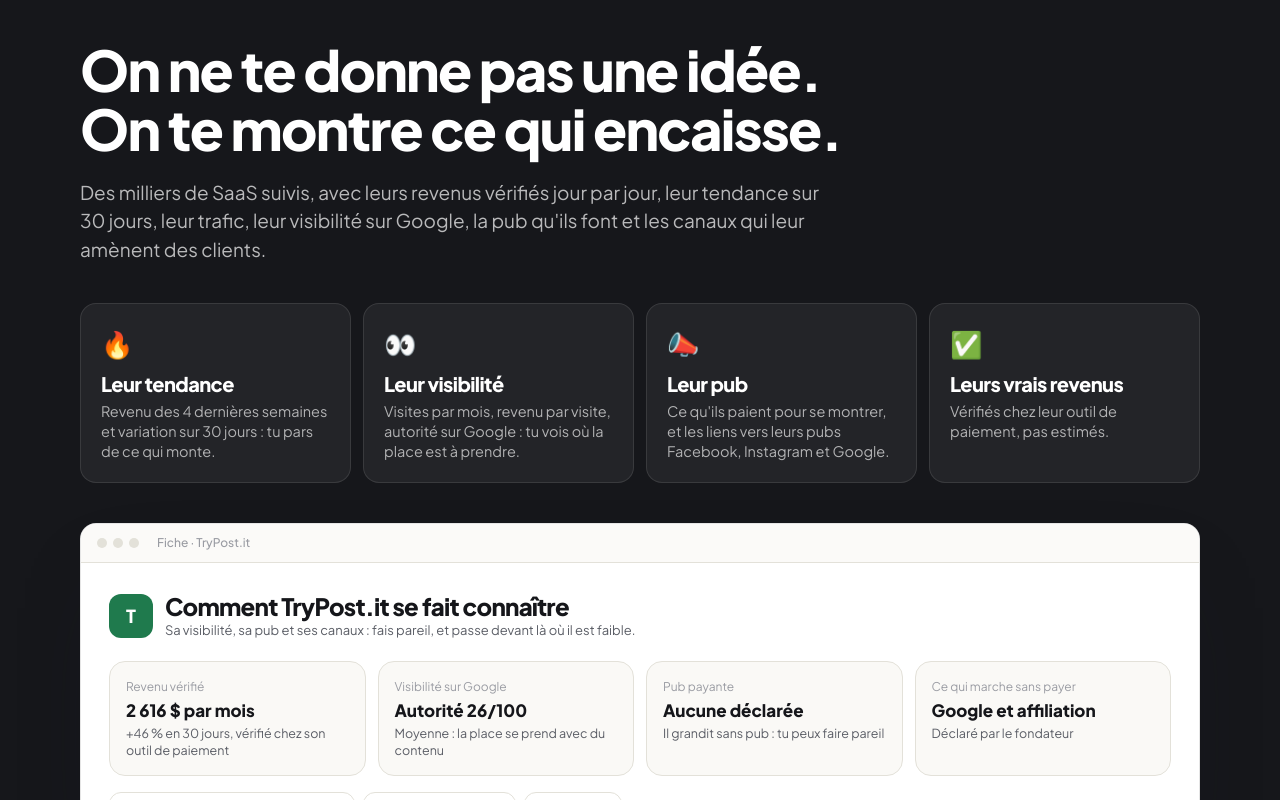
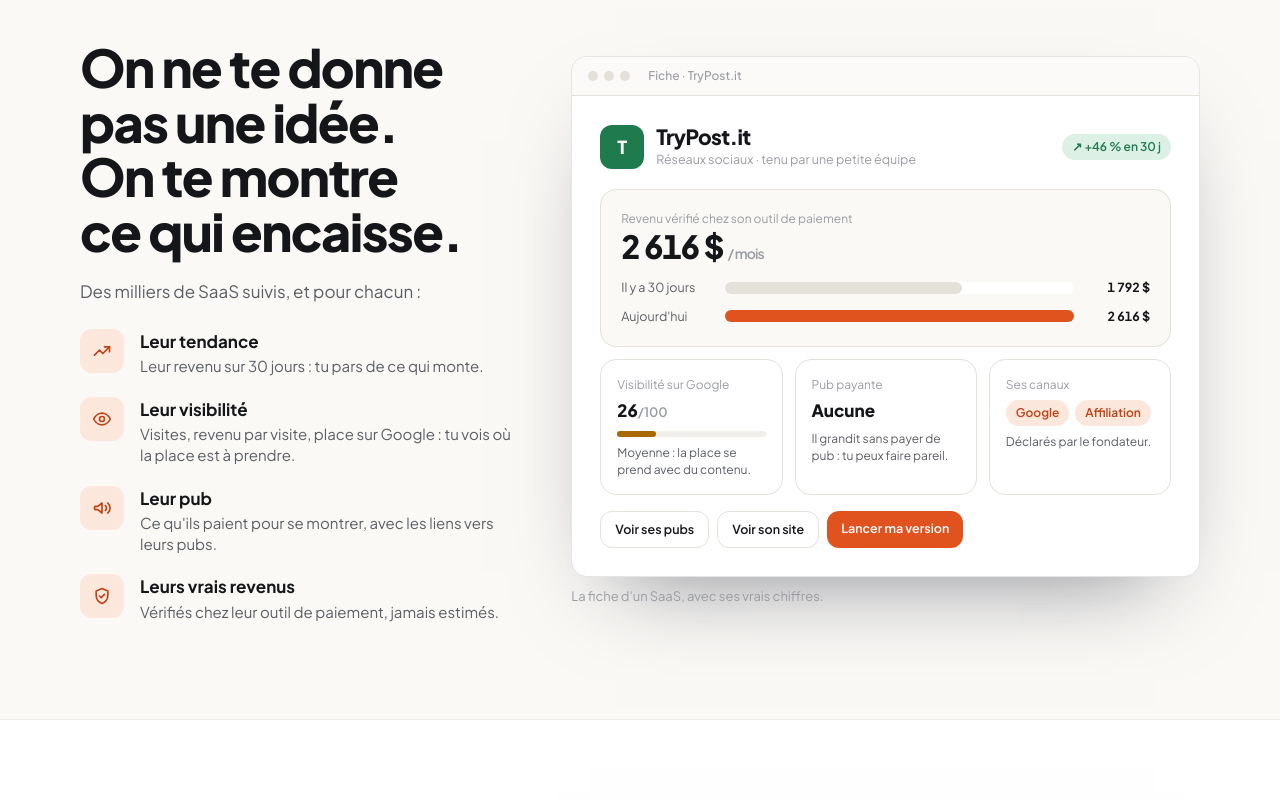
Before and after one commit to maisonravita/bingoo, a React (Vite) app: page / in a window 1280 px wide. Shown: the part 4980-5780 px from the top of the page. Built offline with nearby package versions, Linux system fonts and the light colour scheme; no server answers; the database is empty.

Commit message:
Accueil : la section « On te montre ce qui encaisse » refaite en clair, avec icônes et une fiche SaaS lisible
Co-Authored-By: Claude Opus 5.5 <noreply@anthropic.com>
Claude-Session: https://claude.ai/code/session_01VPSS7krG8SqX7aRkfpBTYq

```diff
--- a/src/components/VitrineAccueil.jsx
+++ b/src/components/VitrineAccueil.jsx
@@ -112,34 +112,6 @@ export function ApercuVersion() {
   );
 }
 
-/** « Comment il se fait connaître » : visibilité, pub et canaux du SaaS de départ */
-export function ApercuVisibilite() {
-  const s = SAAS[0];
-  const tuiles = [
-    ["Revenu vérifié", s.mrr + " par mois", `${s.cr} en 30 jours, vérifié chez son outil de paiement`],
-    ["Visibilité sur Google", "Autorité 26/100", "Moyenne : la place se prend avec du contenu"],
-    ["Pub payante", "Aucune déclarée", "Il grandit sans pub : tu peux faire pareil"],
-    ["Ce qui marche sans payer", "Google et affiliation", "Déclaré par le fondateur"],
-  ];
-  return (
-    <Fenetre titre={`Fiche · ${s.nom}`}>
-      <div className="p-4 sm:p-7">
-        <div className="flex items-center gap-3"><Pastille s={s} grand /><div><p className="text-[19px] sm:text-[24px] font-extrabold leading-tight tracking-tight" style={HF}>Comment {s.nom} se fait connaître</p><p className="text-[13px] text-ink-soft">Sa visibilité, sa pub et ses canaux : fais pareil, et passe devant là où il est faible.</p></div></div>
-        <div className="mt-5 grid grid-cols-2 lg:grid-cols-4 gap-2.5 sm:gap-3">
-          {tuiles.map(([t, v, d]) => (
-            <div key={t} className="rounded-2xl border border-line bg-[#FAF9F6] p-3.5 sm:p-4">
-              <p className="text-[11.5px] sm:text-[12px] text-ink-faint">{t}</p>
-              <p className="mt-1 font-extrabold text-[15px] sm:text-[17px] leading-tight">{v}</p>
-              <p className="mt-1 text-[12px] sm:text-[12.5px] leading-snug text-ink-soft">{d}</p>
-            </div>
-          ))}
-        </div>
-        <div className="mt-4 flex flex-wrap gap-2">{["Voir ses pubs Facebook et Instagram", "Voir ses pubs Google", "Voir son site"].map((x) => <span key={x} className="rounded-xl border border-line px-3 py-2 text-[12.5px] font-semibold">{x}</span>)}</div>
-      </div>
-    </Fenetre>
-  );
-}
-
 function Entete({ onglet }) {
   const onglets = ["Ta semaine (5/7)", "Tes prospects (25)", "Quoi leur dire", "Où chercher encore"];
   return (
@@ -209,3 +181,55 @@ export function ApercuSemaine() {
     </Fenetre>
   );
 }
+
+/** La fiche d'un SaaS : revenu vérifié et sa progression, visibilité, pub et canaux */
+export function ApercuFiche() {
+  const s = SAAS[0];
+  return (
+    <Fenetre titre={`Fiche · ${s.nom}`}>
+      <div className="p-5 sm:p-7">
+        <div className="flex items-center gap-3">
+          <Pastille s={s} grand />
+          <div className="min-w-0 flex-1"><p className="text-[18px] sm:text-[21px] font-extrabold leading-tight tracking-tight" style={HF}>{s.nom}</p><p className="text-[12.5px] text-ink-faint">{s.cat} · tenu par une petite équipe</p></div>
+          <span className="rounded-full bg-good-soft px-2.5 py-1 text-[12px] font-semibold text-good">↗ {s.cr} en 30 j</span>
+        </div>
+
+        <div className="mt-5 rounded-2xl border border-line bg-[#FAF9F6] p-4 sm:p-5">
+          <div className="flex items-end justify-between gap-3">
+            <div><p className="text-[12px] text-ink-faint">Revenu vérifié chez son outil de paiement</p><p className="mt-0.5 text-[28px] sm:text-[32px] font-extrabold leading-none tracking-tight tabular-nums" style={HF}>{s.mrr}<span className="ml-1 text-[14px] font-semibold text-ink-faint">/ mois</span></p></div>
+          </div>
+          <div className="mt-4 space-y-2.5">
+            {[["Il y a 30 jours", "1 792 $", 68, "bg-[#E3E1D9]"], ["Aujourd'hui", s.mrr, 100, "bg-accent"]].map(([l, v, w, c]) => (
+              <div key={l} className="flex items-center gap-3 text-[12.5px]">
+                <span className="w-[92px] shrink-0 text-ink-soft">{l}</span>
+                <span className="relative h-3 flex-1 rounded-full bg-white"><span className={cx("absolute inset-y-0 left-0 rounded-full", c)} style={{ width: `${w}%` }} /></span>
+                <b className="w-[64px] shrink-0 text-right tabular-nums">{v}</b>
+              </div>
+            ))}
+          </div>
+        </div>
+
+        <div className="mt-3 grid sm:grid-cols-3 gap-3">
+          <div className="rounded-2xl border border-line p-4">
+            <p className="text-[12px] text-ink-faint">Visibilité sur Google</p>
+            <p className="mt-1 font-extrabold text-[17px]">26<span className="text-[13px] font-semibold text-ink-faint">/100</span></p>
+            <span className="mt-2 block h-1.5 rounded-full bg-[#F1EFEA]"><span className="block h-full w-[26%] rounded-full bg-warn" /></span>
+            <p className="mt-2 text-[12px] leading-snug text-ink-soft">Moyenne : la place se prend avec du contenu.</p>
+          </div>
+          <div className="rounded-2xl border border-line p-4">
+            <p className="text-[12px] text-ink-faint">Pub payante</p>
+            <p className="mt-1 font-extrabold text-[17px]">Aucune</p>
+            <p className="mt-2 text-[12px] leading-snug text-ink-soft">Il grandit sans payer de pub : tu peux faire pareil.</p>
+          </div>
+          <div className="rounded-2xl border border-line p-4">
+            <p className="text-[12px] text-ink-faint">Ses canaux</p>
+            <div className="mt-1.5 flex flex-wrap gap-1.5">{["Google", "Affiliation"].map((c) => <span key={c} className="rounded-full bg-accent-soft px-2.5 py-1 text-[12px] font-semibold text-accent-dark">{c}</span>)}</div>
+            <p className="mt-2 text-[12px] leading-snug text-ink-soft">Déclarés par le fondateur.</p>
+          </div>
+        </div>
+
+        <div className="mt-4 flex flex-wrap gap-2">{["Voir ses pubs", "Voir son site", "Lancer ma version"].map((x, i) => <span key={x} className={cx("rounded-xl px-3.5 py-2 text-[12.5px] font-semibold", i === 2 ? "bg-accent text-white" : "border border-line")}>{x}</span>)}</div>
+      </div>
+    </Fenetre>
+  );
+}
--- a/src/pages/Landing.jsx
+++ b/src/pages/Landing.jsx
@@ -5,7 +5,7 @@ import { useNavigate } from "react-router-dom";
 import Logo from "../components/Logo";
 import { legalReady } from "./Legal";
 import ResultatsBingoo from "../components/ResultatsBingoo";
-import { ApercuTendance, ApercuVersion, ApercuVisibilite, ApercuProspects, ApercuSemaine } from "../components/VitrineAccueil";
+import { ApercuTendance, ApercuVersion, ApercuFiche, ApercuProspects, ApercuSemaine } from "../components/VitrineAccueil";
 import { supabase } from "../lib/supabase";
 
 // Page d'accueil publique de Bingoo! : épurée, et chaque promesse adossée à une preuve.
@@ -17,6 +17,13 @@ const scrollTo = (id) => (e) => { e.preventDefault(); document.getElementById(id
 const Check = ({ className = "h-4 w-4" }) => <svg viewBox="0 0 24 24" className={className} fill="none" stroke="currentColor" strokeWidth="2.6" strokeLinecap="round" strokeLinejoin="round" aria-hidden><path d="m5 12.5 4.5 4.5L19 7.5" /></svg>;
 const Arrow = ({ className = "h-4 w-4" }) => <svg viewBox="0 0 24 24" className={className} fill="none" stroke="currentColor" strokeWidth="2.6" strokeLinecap="round" strokeLinejoin="round" aria-hidden><path d="M5 12h14M13 6l6 6-6 6" /></svg>;
 
+const ico = (d) => <svg viewBox="0 0 24 24" className="h-5 w-5" fill="none" stroke="currentColor" strokeWidth="2" strokeLinecap="round" strokeLinejoin="round" aria-hidden>{d}</svg>;
+const ICONES = {
+  tendance: ico(<><path d="M3 17l6-6 4 4 8-8" /><path d="M15 7h6v6" /></>),
+  oeil: ico(<><path d="M2 12s3.5-7 10-7 10 7 10 7-3.5 7-10 7S2 12 2 12z" /><circle cx="12" cy="12" r="3" /></>),
+  pub: ico(<><path d="M3 11v2a1 1 0 0 0 1 1h3l5 4V6L7 10H4a1 1 0 0 0-1 1z" /><path d="M16 9a4 4 0 0 1 0 6M19 6a8 8 0 0 1 0 12" /></>),
+  verifie: ico(<><path d="M12 3l7 3v5c0 5-3.5 8.5-7 10-3.5-1.5-7-5-7-10V6l7-3z" /><path d="m9 12 2 2 4-4" /></>),
+};
 const MENU = [["Comment ça marche", "#comment"], ["Les SaaS en tendance", "#tendances"], ["Tes premiers clients", "#clients"], ["Questions", "#faq"]];
 
 // Nombre de SaaS suivis dans la base Explorer (vue publique), affiché tel quel
@@ -173,17 +180,27 @@ export default function Landing() {
           </div>
         </section>
 
-        {/* 2. Le radar : ce qui fait la preuve (tendances, visibilité, pub, revenus vérifiés) */}
-        <section id="tendances" className="reveal scroll-mt-24 px-5 sm:px-10 lg:px-20 py-16 sm:py-24 border-t border-black/[.07] bg-[#16171B] text-white">
-          <div className="mx-auto max-w-[1180px]">
-            <h2 className="max-w-[900px] text-[38px] sm:text-[56px] leading-[1.05] tracking-[-.03em]" style={SERIF}>On ne te donne pas une idée. On te montre ce qui encaisse.</h2>
-            <p className="mt-5 max-w-[760px] text-[17px] sm:text-[19px] leading-[1.5] text-white/70">{nb ? `${nb.toLocaleString("fr-FR")} SaaS suivis` : "Des milliers de SaaS suivis"}, avec leurs revenus vérifiés jour par jour, leur tendance sur 30 jours, leur trafic, leur visibilité sur Google, la pub qu'ils font et les canaux qui leur amènent des clients.</p>
-            <div className="mt-10 grid sm:grid-cols-2 lg:grid-cols-4 gap-3">
-              {[["🔥", "Leur tendance", "Revenu des 4 dernières semaines et variation sur 30 jours : tu pars de ce qui monte."], ["👀", "Leur visibilité", "Visites par mois, revenu par visite, autorité sur Google : tu vois où la place est à prendre."], ["📣", "Leur pub", "Ce qu'ils paient pour se montrer, et les liens vers leurs pubs Facebook, Instagram et Google."], ["✅", "Leurs vrais revenus", "Vérifiés chez leur outil de paiement, pas estimés."]].map(([e, h, d]) => (
-                <div key={h} className="rounded-2xl bg-white/[.06] border border-white/10 p-5"><p className="text-[26px]">{e}</p><p className="mt-2 text-[20px] leading-tight" style={SERIF}>{h}</p><p className="mt-1.5 text-[14.5px] leading-snug text-white/65">{d}</p></div>
-              ))}
+        {/* 2. Ce que Bingoo! montre sur chaque SaaS : tendance, visibilité, pub, revenus vérifiés */}
+        <section id="tendances" className="reveal scroll-mt-24 px-5 sm:px-10 lg:px-20 py-16 sm:py-24 border-t border-black/[.07] bg-[#FAF9F6]">
+          <div className="mx-auto max-w-[1180px] grid lg:grid-cols-[minmax(0,.9fr)_minmax(0,1.3fr)] gap-10 lg:gap-14 items-center">
+            <div>
+              <h2 className="text-[38px] sm:text-[52px] leading-[1.05] tracking-[-.03em] text-ink" style={SERIF}>On ne te donne pas une idée. On te montre ce qui encaisse.</h2>
+              <p className="mt-5 text-[17px] leading-[1.55] text-ink-soft">{nb ? <><b className="text-ink">{nb.toLocaleString("fr-FR")}</b> SaaS suivis</> : "Des milliers de SaaS suivis"}, et pour chacun :</p>
+              <ul className="mt-6 space-y-5">
+                {[
+                  [ICONES.tendance, "Leur tendance", "Leur revenu sur 30 jours : tu pars de ce qui monte."],
+                  [ICONES.oeil, "Leur visibilité", "Visites, revenu par visite, place sur Google : tu vois où la place est à prendre."],
+                  [ICONES.pub, "Leur pub", "Ce qu'ils paient pour se montrer, avec les liens vers leurs pubs."],
+                  [ICONES.verifie, "Leurs vrais revenus", "Vérifiés chez leur outil de paiement, jamais estimés."],
+                ].map(([ic, h, d]) => (
+                  <li key={h} className="flex gap-4">
+                    <span className="grid h-11 w-11 shrink-0 place-items-center rounded-xl bg-accent-soft text-accent-dark">{ic}</span>
+                    <div><p className="text-[17px] font-bold text-ink">{h}</p><p className="mt-0.5 text-[15px] leading-snug text-ink-soft">{d}</p></div>
+                  </li>
+                ))}
+              </ul>
             </div>
-            <figure className="mt-10"><ApercuVisibilite /><figcaption className="mt-2.5 text-[13px] text-white/50">« Comment il se fait connaître », sur chacun de tes SaaS.</figcaption></figure>
+            <figure><ApercuFiche /><figcaption className="mt-2.5 text-[13px] text-ink-faint">La fiche d'un SaaS, avec ses vrais chiffres.</figcaption></figure>
           </div>
         </section>
 
```
